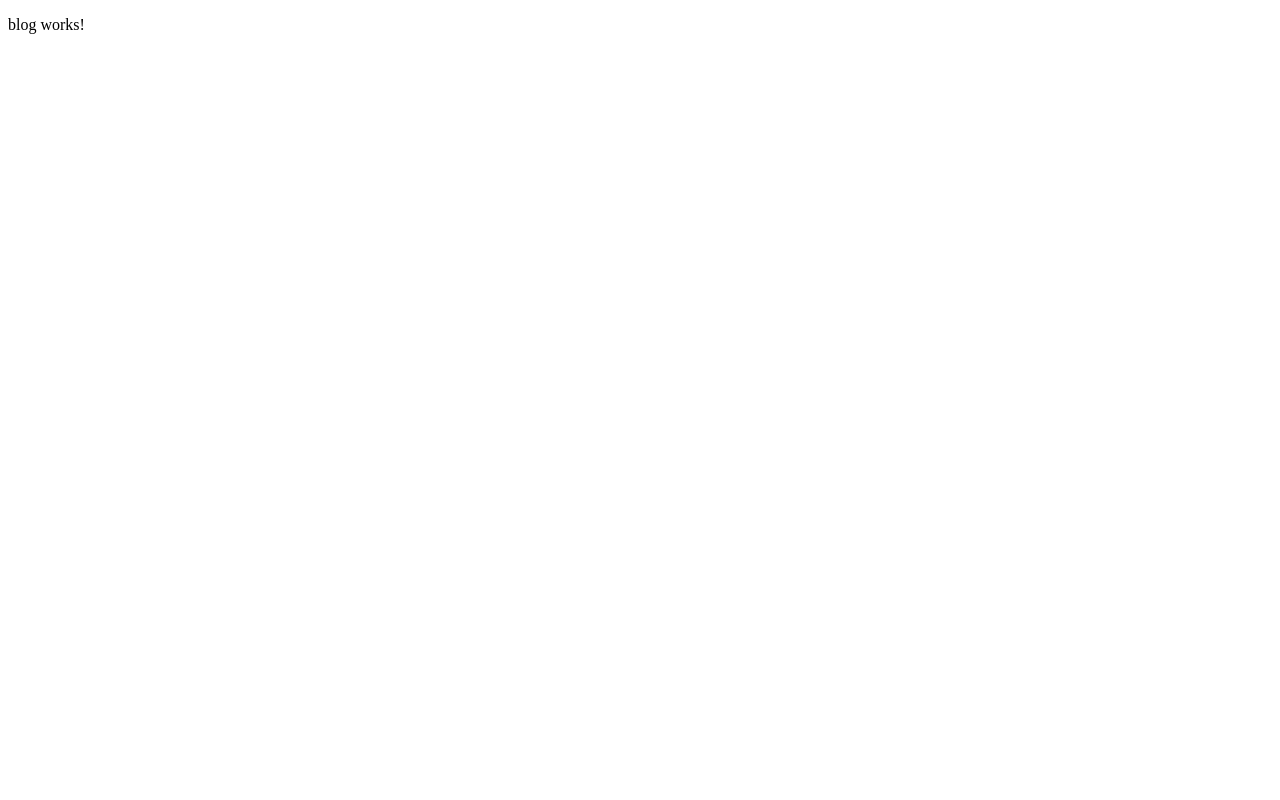
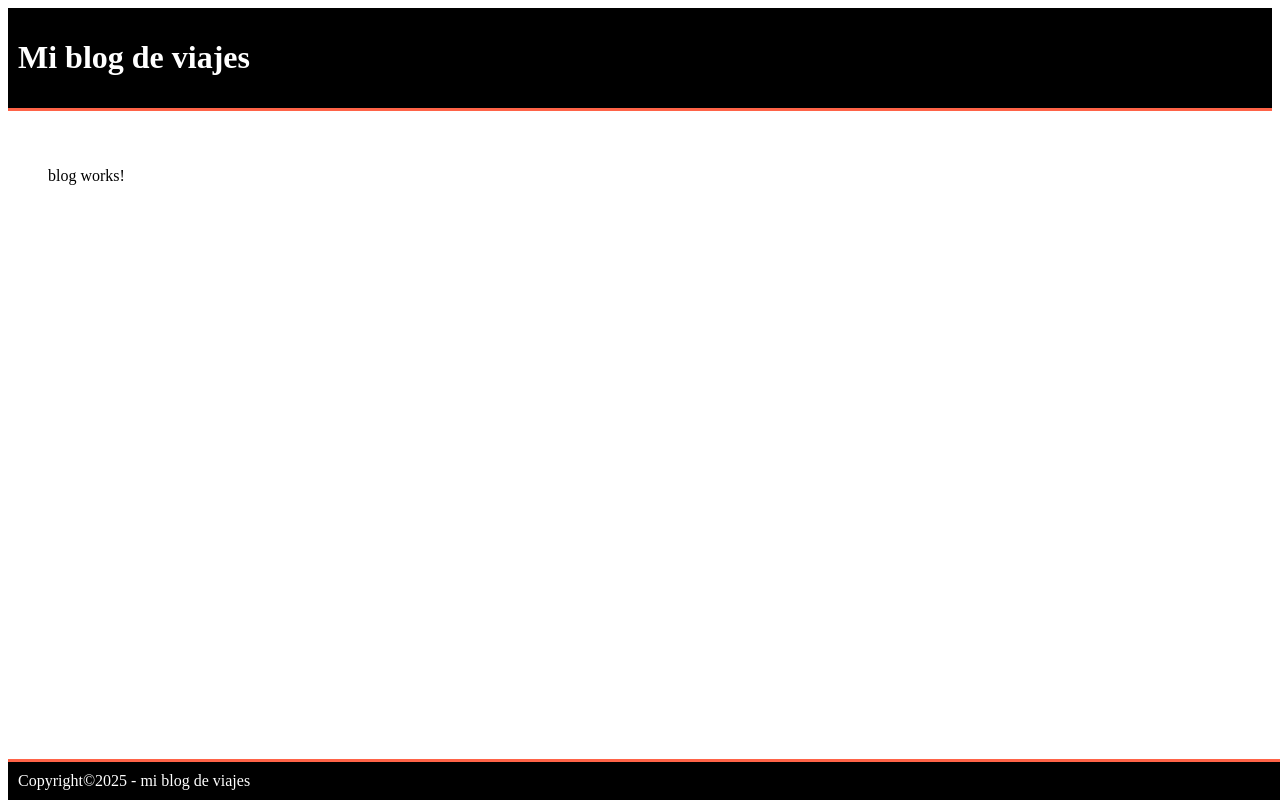
Before and after one commit to Baxone/blogAngular_act5, an Angular app: page / in a window 1280 px wide. Built offline with nearby package versions, Linux system fonts and the light colour scheme.

Commit message:
estilos generales

```diff
--- a/src/app/app.component.css
+++ b/src/app/app.component.css
@@ -0,0 +1,20 @@
+header {
+  padding: 10px;
+  background-color: black;
+  color: white;
+  border-bottom: 3px solid tomato;
+}
+
+main {
+  padding: 40px;
+}
+
+footer {
+  padding: 10px;
+  background-color: black;
+  color: white;
+  border-top: 3px solid tomato;
+  position: fixed;
+  bottom: 0px;
+  width: 100%;
+}
--- a/src/app/app.component.html
+++ b/src/app/app.component.html
@@ -1 +1,9 @@
-<app-blog></app-blog>
+<header>
+  <h1>Mi blog de viajes</h1>
+</header>
+<main>
+  <app-blog></app-blog>
+</main>
+<footer>
+  Copyright&copy;2025 - mi blog de viajes
+</footer>
```
